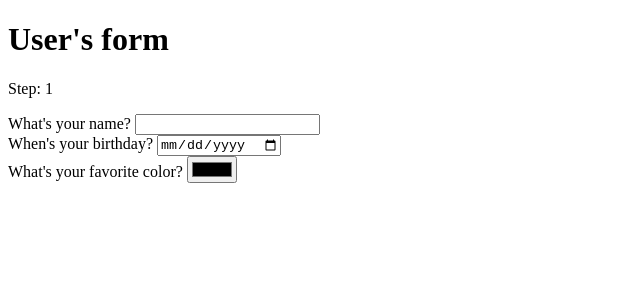
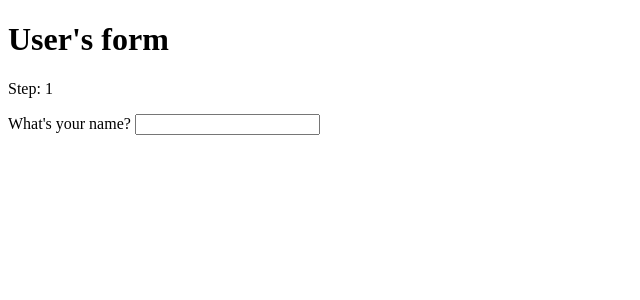
Before and after one commit to ishantbh/svelte-playground, a SvelteKit app: page / in a window 1280 px wide. Shown: the top 300 px of the page, without its empty margins (0-640 px from the left). Built offline with nearby package versions, Linux system fonts and the light colour scheme.

Commit message:
display only current step

```diff
--- a/src/routes/+page.svelte
+++ b/src/routes/+page.svelte
@@ -32,8 +32,10 @@
 	<p>Step: {formState.step + 1}</p>
 
 	<!-- question.id is the `key` here -->
-	{#each QUESTIONS as question (question.id)}
-		{@render formStep(question)}
+	{#each QUESTIONS as question, index (question.id)}
+		{#if formState.step === index}
+			{@render formStep(question)}
+		{/if}
 	{/each}
 
 	{#if formState.error}
```
